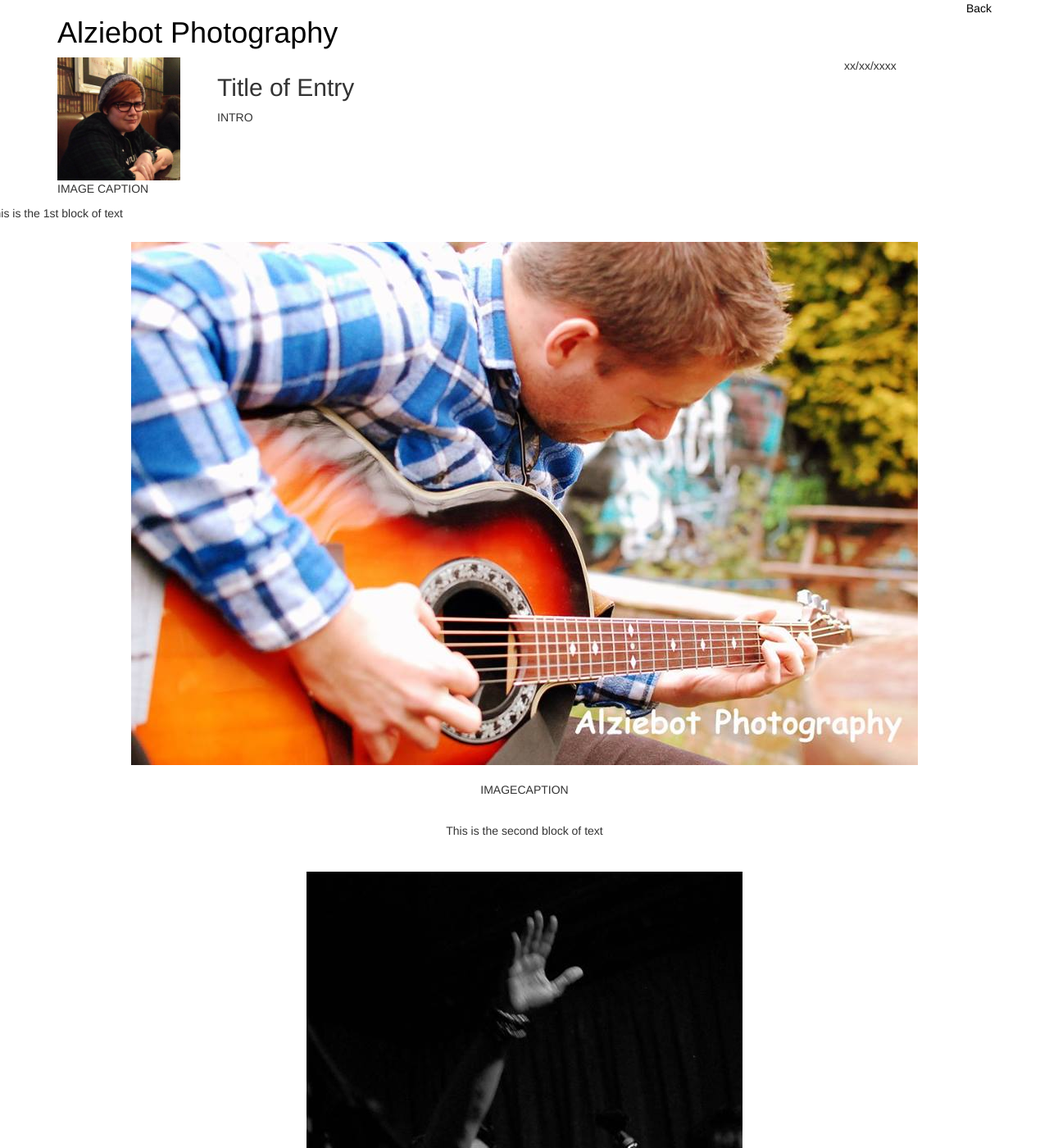
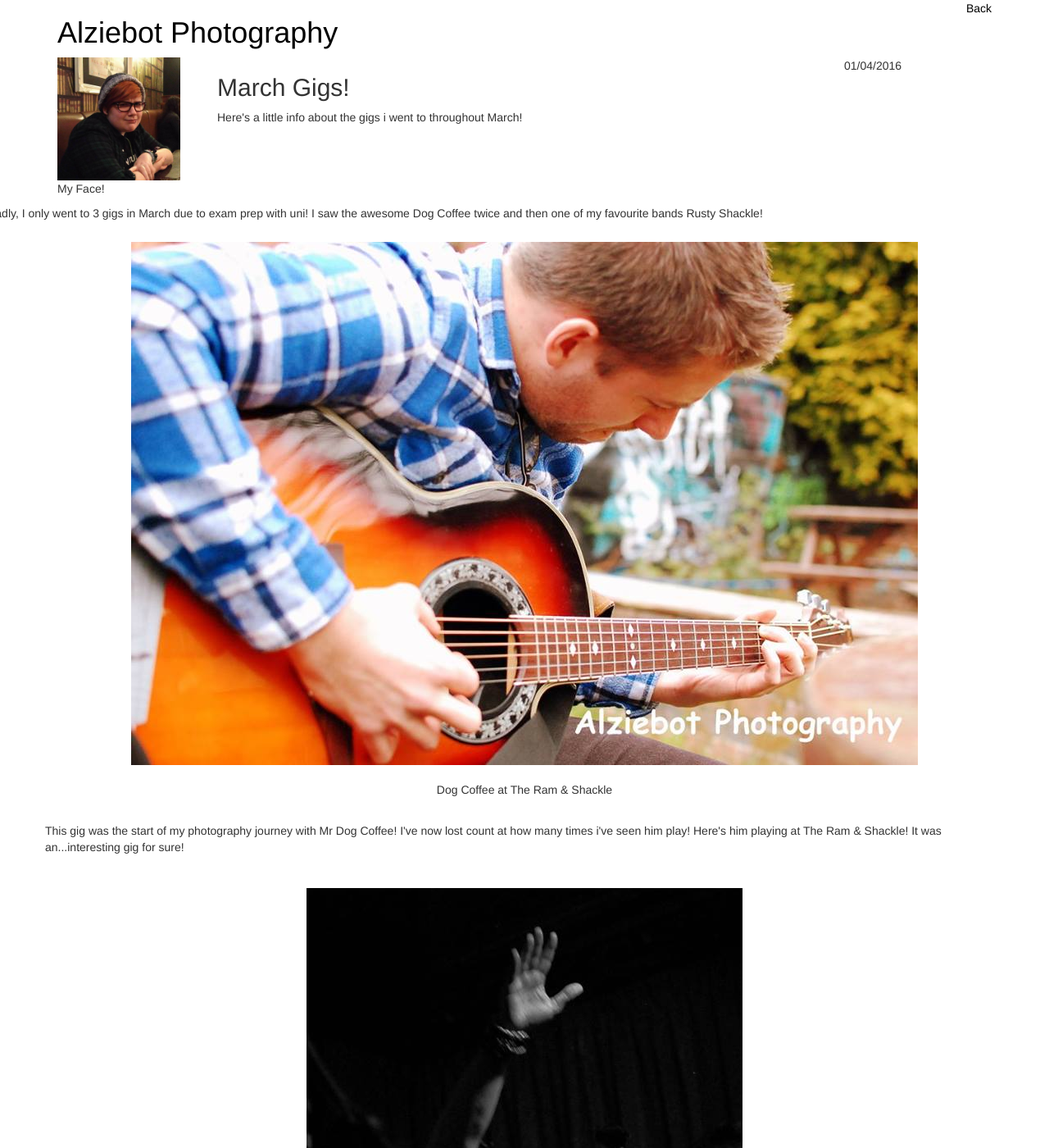
Before and after one commit to alziebotphotographyco/alziebotphotographyco.github.io, a Jekyll site: the page marchblog.html, which Jekyll copies as it is, in a window 1280 px wide and 1400 px high. Shown: the whole window at 82% size. Built offline with Jekyll 4.4.1, drawn with Linux system fonts in a browser that asks for light colours; some of the changed text lies outside the part shown.

Commit message:
Update marchblog.html

```diff
--- a/marchblog.html
+++ b/marchblog.html
@@ -29,18 +29,18 @@ href="https://maxcdn.bootstrapcdn.com/bootstrap/3.3.6/css/bootstrap.min.css"/>
     <figure class="col-sm-2">
       <img width="150px" height="150px"
 src="image/blog/face.jpg"/>
-<p>IMAGE CAPTION</p>
+<p>My Face!</p>
     </figure>
     <div class="col-sm-8">
-      <h2>Title of Entry</h2>
-      <p>INTRO</p>
+      <h2>March Gigs!</h2>
+      <p>Here's a little info about the gigs i went to throughout March! </p>
     </div>
-     <p>xx/xx/xxxx</p>
+     <p>01/04/2016</p>
   </div>
 </div>
 <div id"body"class="container">
   <div class="row">
-    <p>This is the 1st block of text</p>
+    <p>Sadly, I only went to 3 gigs in March due to exam prep with uni! I saw the awesome Dog Coffee twice and then one of my favourite bands Rusty Shackle!</p>
    </div>
 </div>
 
@@ -51,13 +51,13 @@ src="image/blog/face.jpg"/>
 </div>
 <div id="caption" class="container">
   <div class="row">
-    <p>IMAGECAPTION</p>
+    <p>Dog Coffee at The Ram & Shackle</p>
   </div>
 </div>
 
 <div id="body"class="container">
   <div class="row">
-    <p>This is the second block of text</p>
+    <p>This gig was the start of my photography journey with Mr Dog Coffee! I've now lost count at how many times i've seen him play! Here's him playing at The Ram & Shackle! It was an...interesting gig for sure!</p>
   </div>
 </div>
 
@@ -68,13 +68,13 @@ src="image/blog/face.jpg"/>
 </div>
 <div id="caption"class="container">
   <div class="row">
-    <p>IMAGECAPTION</p>
+    <p>Rusty Shackle at Gullivers</p>
   </div>
 </div>
 
 <div id="body"class="container">
       <div class="row">
-     <p>this is the 4th block of text</p>
+     <p>I got introduced to Rusty Shackle at Beautiful Days Festival and I fell in love! I've been listening to them for several years now and they finally played in Manchester so i could see them! I also got the huge pleasure of photographing them!</p>
      </div>
 </div>
 
@@ -85,13 +85,13 @@ src="image/blog/face.jpg"/>
 </div>
 <div id="caption"class="container">
   <div class="row">
-    <p>IMAGECAPTION</p>
+    <p>Dog Coffee at The Lightroom</p>
   </div>
 </div>
 
 <div id="body"class="container">
       <div class="row">
-     <p>this is the 4th block of text</p>
+     <p>This was my second time photographing for Dog Coffee! He played at The Lightroom which i have learnt is an awesome venue!</p>
      </div>
 </div>
 
```
